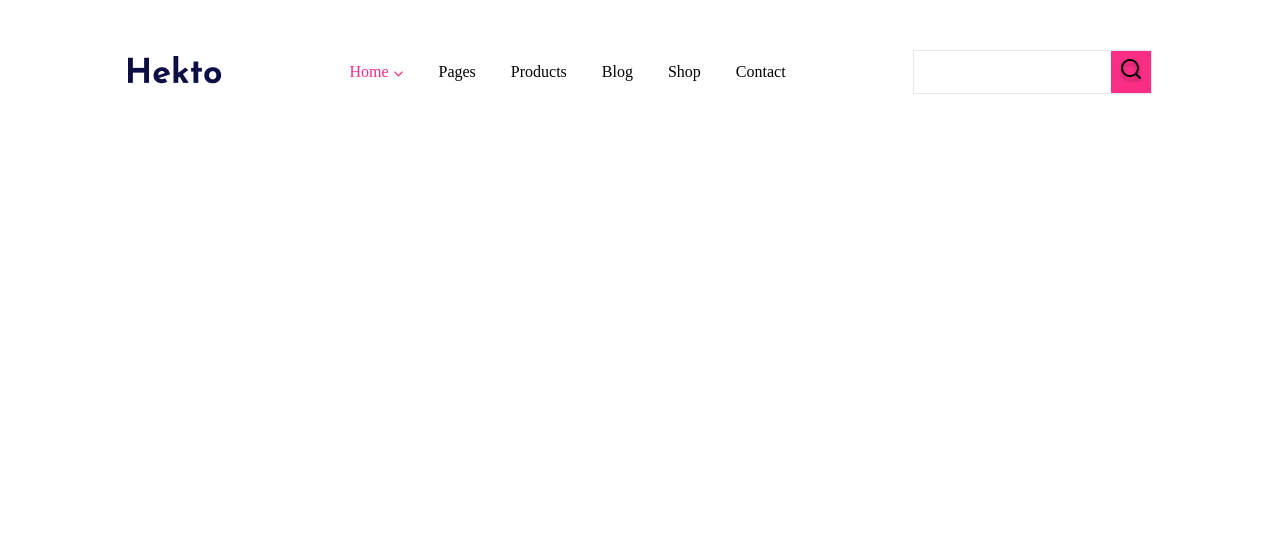
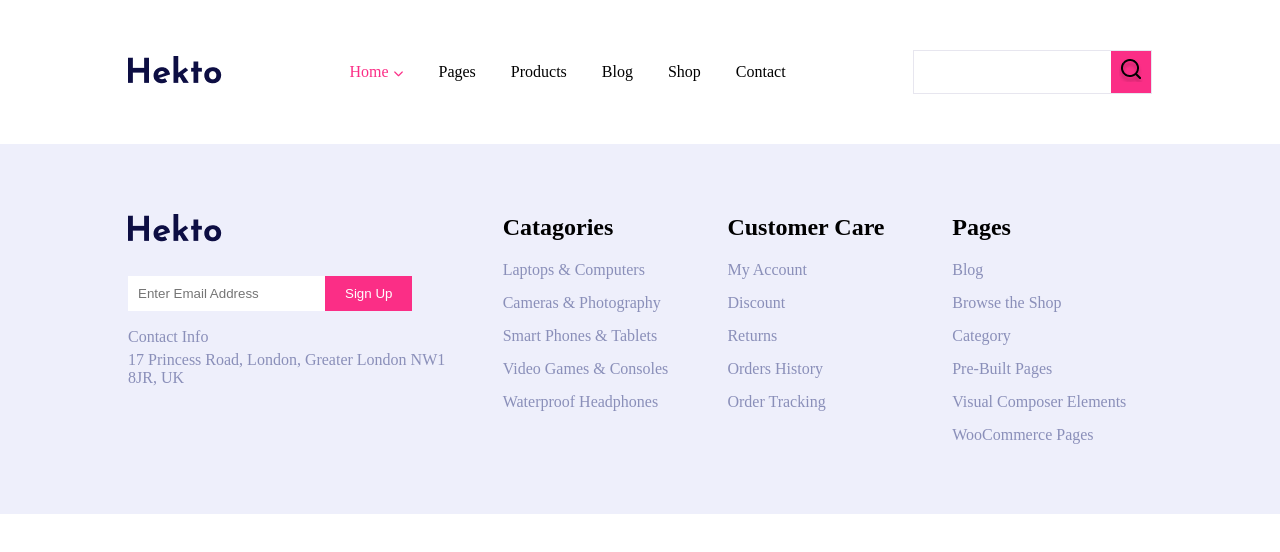
Before and after one commit to DuhaHaded/hekto-header, a plain HTML site: page index.html in a window 1280 px wide. Drawn offline with Linux system fonts and the light colour scheme.

Commit message:
create footer

```diff
--- a/assets/css/main.css
+++ b/assets/css/main.css
@@ -1,62 +1,153 @@
-*{
+* {
   margin: 0;
   padding: 0;
   box-sizing: border-box;
 }
-:root{
-    --primary:#0000;
+:root {
+  --primary: #0000;
 }
-.container{
+a{
+    text-decoration: none;
+
+}
+.row {
+  display: flex;
+  justify-content: space-between;
+  align-items: center;
+  flex-wrap: wrap;
+}
+.container {
   width: 80%;
   margin: auto;
   max-width: 1400px;
 }
 
-
-.header .container{
+.header .container {
   display: flex;
   justify-content: space-between;
   padding: 50px 0;
   align-items: center;
 }
-.list ul{
+.list ul {
   display: flex;
   gap: 35px;
   align-items: center;
-
 }
 .list ul li a {
-    text-decoration: none;
   color: black;
 }
 .list a.active {
-  color: #FB2E86;
+  color: #fb2e86;
 }
 .list i {
   font-size: 10px;
   margin-left: 5px;
-  color: #FB2E86;
+  color: #fb2e86;
 }
 
-ul{
+ul {
   list-style-type: none;
 }
-.inputSearch form{
+.inputSearch form {
   display: flex;
-    border: 1px solid #E7E6EF ;
-
+  border: 1px solid #e7e6ef;
 }
-.inputSearch input{
+.inputSearch input {
   border: 0;
   outline: none;
   padding: 8px 10px;
-
 }
-.inputSearch .btn{
+.inputSearch .btn {
   border: 0;
   padding: 8px;
   outline: none;
 
-    background-color: #FB2E86;
+  background-color: #fb2e86;
+}
+/*start footer*/
+.footer{
+  background-color: #EEEFFB;
+padding: 70px 0;
+}
+.footer .row{
+    align-items: flex-start;
+
+gap: 25px;
+}
+
+.footer .leftSide form {
+  border: 0;
+}
+.footer .leftSide .logo{
+margin-bottom: 30px;
+}
+
+.footer .leftSide p{
+ color: #8A8FB9;
+ margin-bottom: 5px;
+}
+.leftSide input{
+  padding: 10px;
+}
+.btnSignUp{
+  color: #fff;
+  background-color: #fb2e86;
+  border: 0;
+  padding: 0 20px;
+}
+.footer .leftSide .leftForm{
+  margin-bottom: 17px;
+}
+.footer .leftSide{
+  width: calc((100% - 25px) * 0.35);
+}
+.footer .rightSide{
+  width: calc((100% - 25px) * 0.65);
 
 }
+.footer .rightSide .Catagories,
+.footer .rightSide .CustomerCare,
+.footer .rightSide .Pages{
+  width: calc((100% - 50px) / 3);
+}
+.footer a{
+  color: #8A8FB9;
+}
+.footer .rightSide h2 {
+margin-bottom: 20px;}
+.footer .rightSide .row .Catagories ul {
+ display: flex;
+  flex-direction: column;
+  gap: 15px;
+
+}
+
+.footer .rightSide .CustomerCare ul {
+ display: flex;
+  flex-direction: column;
+  gap: 15px;
+}
+.footer .rightSide .Pages ul {
+ display: flex;
+  flex-direction: column;
+  gap: 15px;
+}
+
+
+  @media (max-width: 768px){
+  .footer .rightSide .Catagories,
+  .footer .rightSide .CustomerCare,
+  .footer .rightSide .Pages{
+    width: calc((100% - 10px) / 2);
+  }
+}
+
+@media (max-width: 480px){
+  .footer .rightSide .Catagories,
+  .footer .rightSide .CustomerCare,
+  .footer .rightSide .Pages{
+    width: 100%;
+  }
+}
+
+/*end footer*/
--- a/index.html
+++ b/index.html
@@ -1,36 +1,102 @@
 <!DOCTYPE html>
 <html lang="en">
   <head>
-    <meta charset="UTF-8">
-    <meta name="viewport" content="width=device-width, initial-scale=1.0">
+    <meta charset="UTF-8" />
+    <meta name="viewport" content="width=device-width, initial-scale=1.0" />
     <title>Document</title>
-    <link rel="stylesheet" href="./assets/css/main.css">
-    <link rel="stylesheet" href="https://cdnjs.cloudflare.com/ajax/libs/font-awesome/6.5.0/css/all.min.css">
-
+    <link rel="stylesheet" href="./assets/css/main.css" />
+    <link
+      rel="stylesheet"
+      href="https://cdnjs.cloudflare.com/ajax/libs/font-awesome/6.5.0/css/all.min.css"
+    />
   </head>
   <body>
     <div class="header">
       <div class="container">
-
-        <div class="logo"><img src="./assets/images/Hekto.png" alt="logo"></div>
+        <div class="logo">
+          <img src="./assets/images/Hekto.png" alt="logo" />
+        </div>
         <div class="list">
           <ul>
-           <li> <a href="#" class="active">Home<i class="fa fa-chevron-down"></i></a></li>
-           <li> <a href="#">Pages</a></li>
-          <li>  <a href="#">Products</a></li>
-          <li>  <a href="#">Blog </a></li>
-          <li>  <a href="#">Shop</a></li>
-          <li> <a href="#">Contact</a></li>
+            <li>
+              <a href="#" class="active"
+                >Home<i class="fa fa-chevron-down"></i
+              ></a>
+            </li>
+            <li><a href="#">Pages</a></li>
+            <li><a href="#">Products</a></li>
+            <li><a href="#">Blog </a></li>
+            <li><a href="#">Shop</a></li>
+            <li><a href="#">Contact</a></li>
           </ul>
         </div>
         <div class="inputSearch">
           <form>
-            <input type="text">
-            <button class="btn"><img src="./assets/images/search.png" alt="icon_search"></button>
+            <input type="text" />
+            <button class="btn">
+              <img src="./assets/images/search.png" alt="icon_search" />
+            </button>
           </form>
         </div>
       </div>
     </div>
 
+    <div class="footer">
+      <div class="container">
+        <div class="row">
+          <div class="leftSide">
+            <div class="logo">
+              <img src="./assets/images/Hekto.png" alt="logo" />
+            </div>
+            <div class="inputSearch">
+              <form class="leftForm">
+                <input type="email" placeholder="Enter Email Address" />
+                <button class="btnSignUp">Sign Up</button>
+              </form>
+            </div>
+            <p>Contact Info</p>
+            <p>17 Princess Road, London, Greater London NW1 8JR, UK</p>
+          </div>
+          <div class="rightSide">
+            <div class="row">
+              <div class="Catagories">
+                <h2>Catagories</h2>
+                <ul>
+                  <li><a href="#">Laptops & Computers</a></li>
+                  <li><a href="#">Cameras & Photography</a></li>
+                  <li><a href="#">Smart Phones & Tablets</a></li>
+                  <li><a href="#">Video Games & Consoles</a></li>
+                  <li><a href="#">Waterproof Headphones</a></li>
+
+                </ul>
+              </div>
+              <div class="CustomerCare">
+                <h2>Customer Care</h2>
+                <ul>
+                  <li><a href="#">My Account</a></li>
+                  <li><a href="#">Discount</a></li>
+                  <li><a href="#">Returns</a></li>
+                  <li><a href="#">Orders History</a></li>
+                  <li><a href="#">Order Tracking</a></li>
+
+                </ul>
+              </div>
+              <div class="Pages">
+                <h2>Pages</h2>
+                <ul>
+                  <li><a href="#">Blog</a></li>
+                  <li><a href="#">Browse the Shop</a></li>
+                  <li><a href="#">Category</a></li>
+                  <li><a href="#">Pre-Built Pages</a></li>
+                  <li><a href="#">Visual Composer Elements</a></li>
+                                    <li><a href="#">WooCommerce Pages</a></li>
+
+                </ul>
+              </div>
+            </div>
+          </div>
+        </div>
+      </div>
+    </div>
   </body>
 </html>
```
Lines whose indentation alone changed are shown as unchanged.
